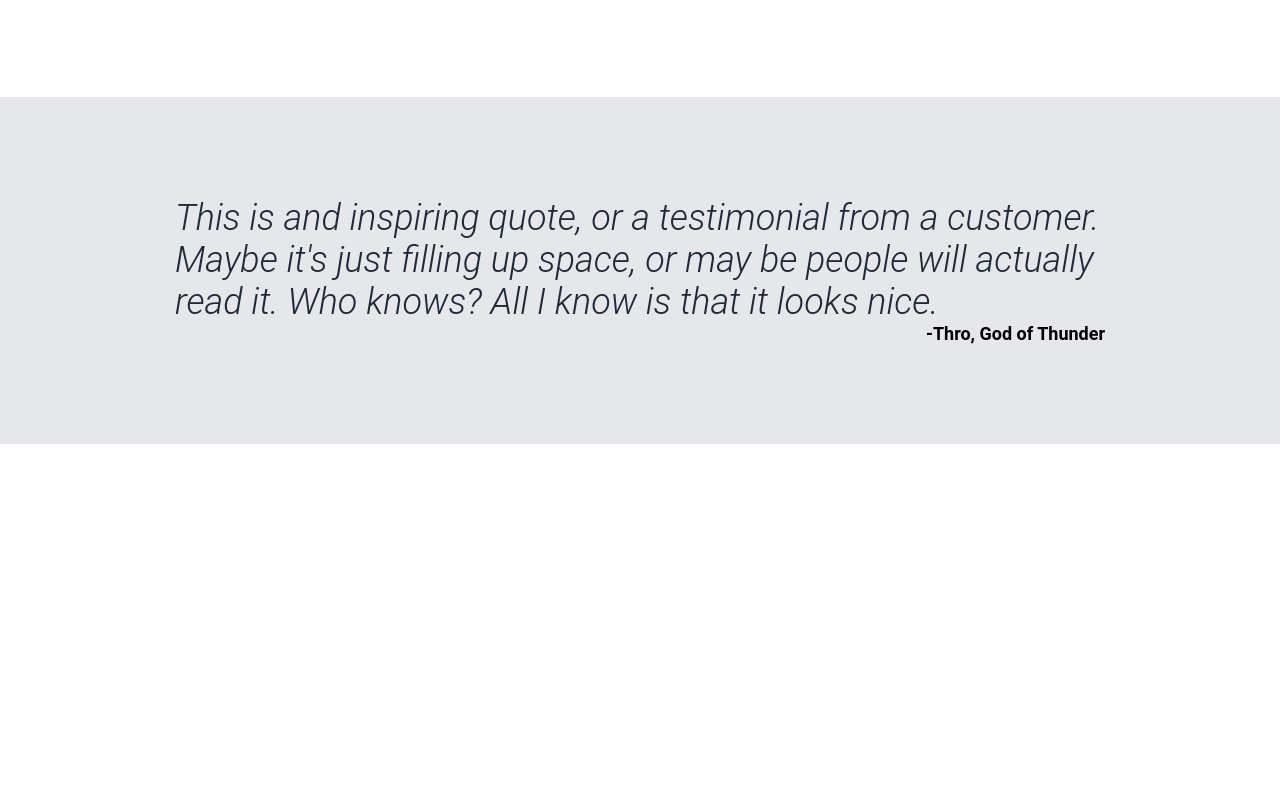
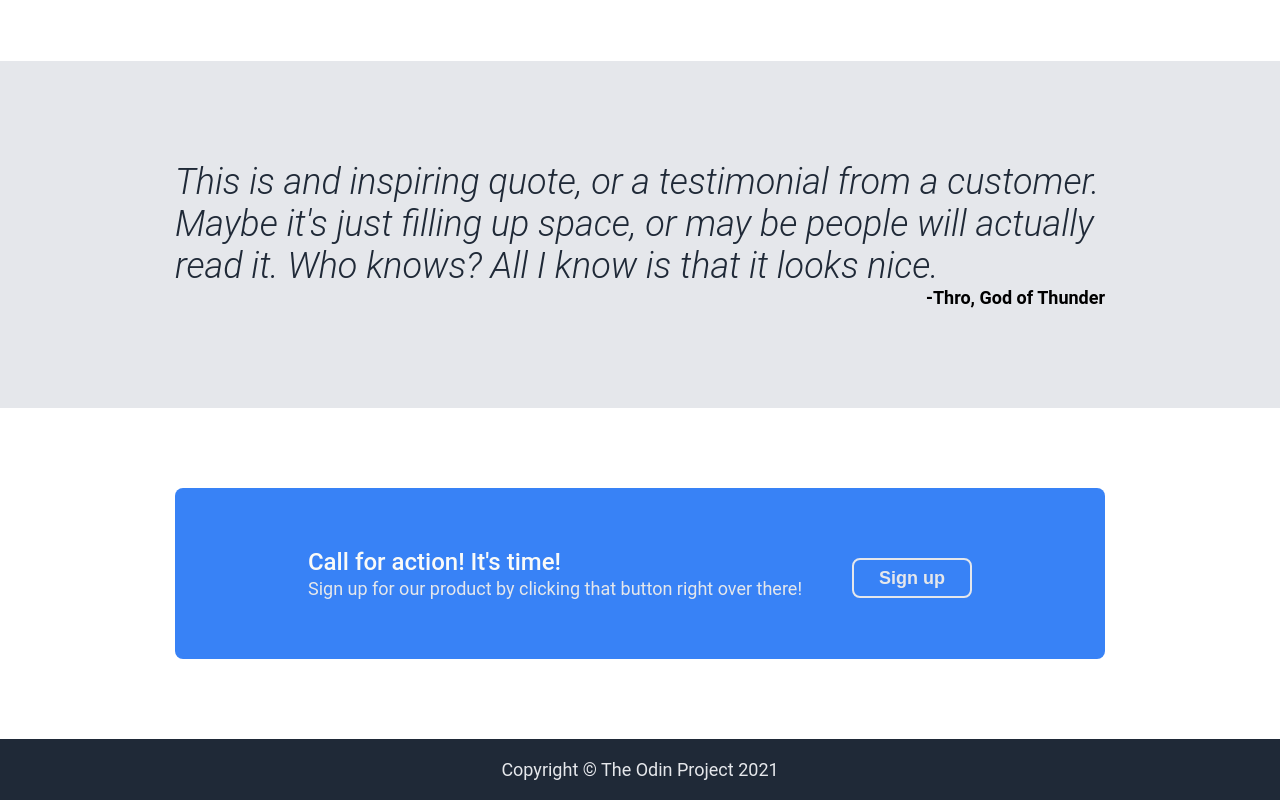
Before and after one commit to rakesh-i/landing-page, a plain HTML site: page index.html in a window 1280 px wide. Shown: the part 835-1635 px from the top of the page. Before the commit the page ends 1279 px from the top, so only its background shows below. Drawn offline with Linux system fonts and the light colour scheme.

Commit message:
"Complete"

```diff
--- a/index.html
+++ b/index.html
@@ -64,8 +64,22 @@
             </div>
         </div>
     </div>
-    <div class="four"></div>
-    <div class="footer"></div>
+    <div class="four">
+        <div class="signup">
+            <div class="left">
+                <div class="head">
+                    <a>Call for action! It's time!</a>
+                </div>
+                <div class="subtext">
+                    <a>Sign up for our product by clicking that button right over there!</a>
+                </div>
+            </div>
+            <button>Sign up</button>
+        </div>
+    </div>
+    <div class="footer">
+        <a>Copyright © The Odin Project 2021</a>
+    </div>
 
 </body>
 </html>
--- a/styles.css
+++ b/styles.css
@@ -1,14 +1,8 @@
-*{
-    /* outline: 1px solid red; */
-}
 body{
     font-family: 'Roboto';
     margin: 0;
     padding: 0;
     box-sizing: border-box;
-    /* display: flex; */
-    /* flex-direction: column; */
-    /* justify-content: space-between; */
 }
 
 .one{
@@ -61,7 +55,8 @@ body{
 
 .one .image{
     background-color: #6d747d;
-    padding:100px 200px;
+    padding: 50px 150px ;
+    flex:1;
 }
 
 .one ul{
@@ -99,6 +94,7 @@ body{
     display: flex;
     justify-content: center;
     gap:60px;
+    flex-wrap: wrap;
 }
 
 .two .content .info{
@@ -124,10 +120,10 @@ body{
 
 
 .three{
-    /* display: flex; */
+    display: flex;
     background:#e5e7eb;
     /* flex-direction: column; */
-    /* justify-content: center; */
+    justify-content: center;
     /* align-items: center; */
 }
 
@@ -152,14 +148,54 @@ body{
 
 }
 
+.four{
+    background:#ffffff;
+    /* display: flex; */
+    /* justify-content: center; */
+    padding: 80px 175px;
 
 
-/*
-.four{
-    background:#ffffff;
-    height: 350px;
 }
+
+.four .signup{
+    display: flex;
+    background: #3882f6 ;
+    padding-top: 60px;
+    padding-bottom: 60px;
+    border-radius: .5rem;
+    justify-content: center;
+    gap:50px;
+}
+
+.four .signup .head{
+    font-size: 24px;
+    color: #f9faf8;
+    font-weight: 500;
+    margin-bottom: 2px;
+}
+
+.four .signup .subtext{
+    font-size: 18px;
+    color: #e5e7eb;
+}
+
+.four .signup button{
+    border: 2px solid;
+    background: #3882f6;
+    padding: 8px 25px;
+    font-size: 18px;
+    font-weight: bold;
+    border-radius: .5rem;
+    color: #e5e7eb;
+    border-color:#e5e7eb;
+    height: 40px;
+    margin-top: 10px;
+}
+
 .footer{
     background:#1f2937;
-    height: 100px;
-} */
+    text-align: center;
+    padding: 20px;
+    color: #e5e7eb;
+    font-size: 18px;
+}
```
